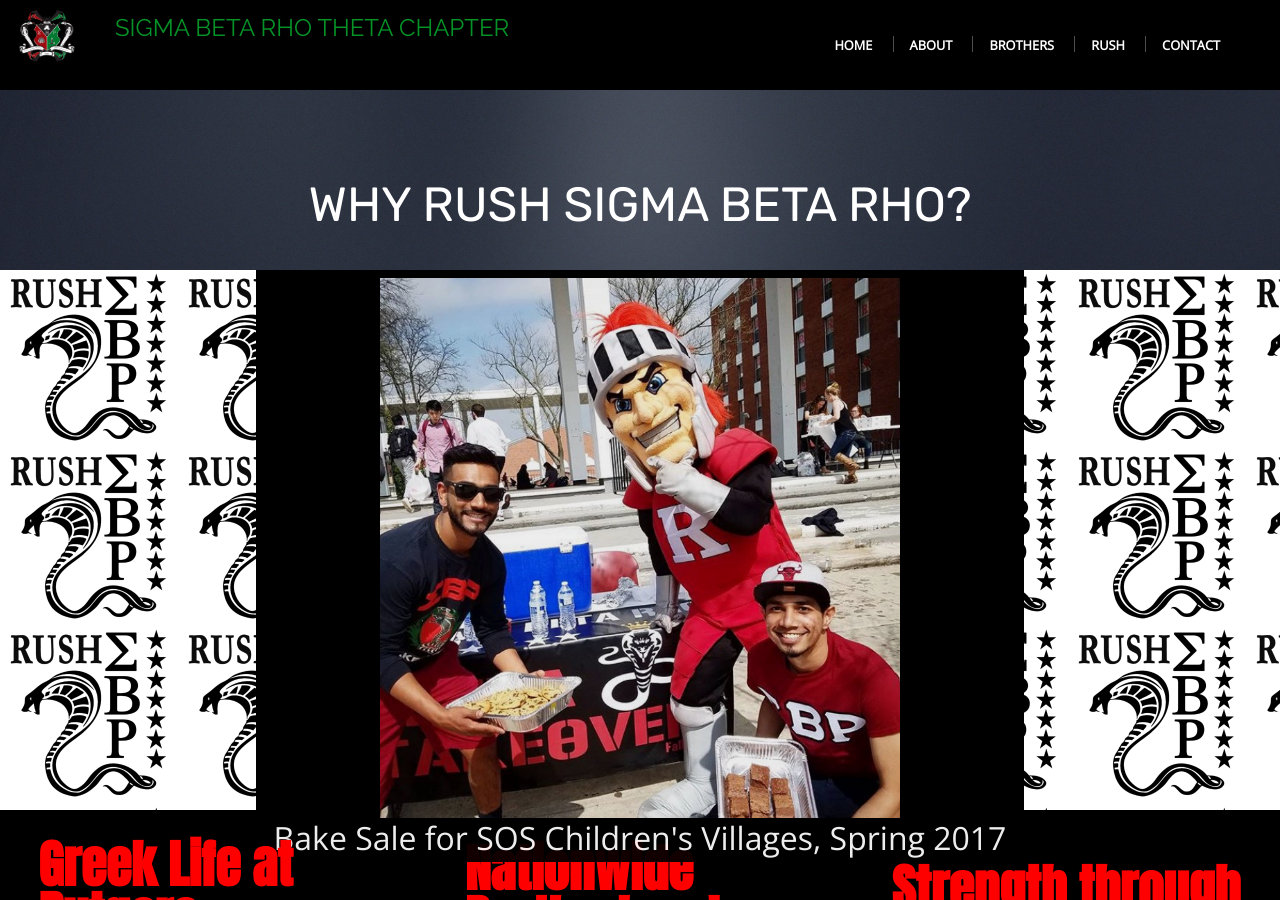
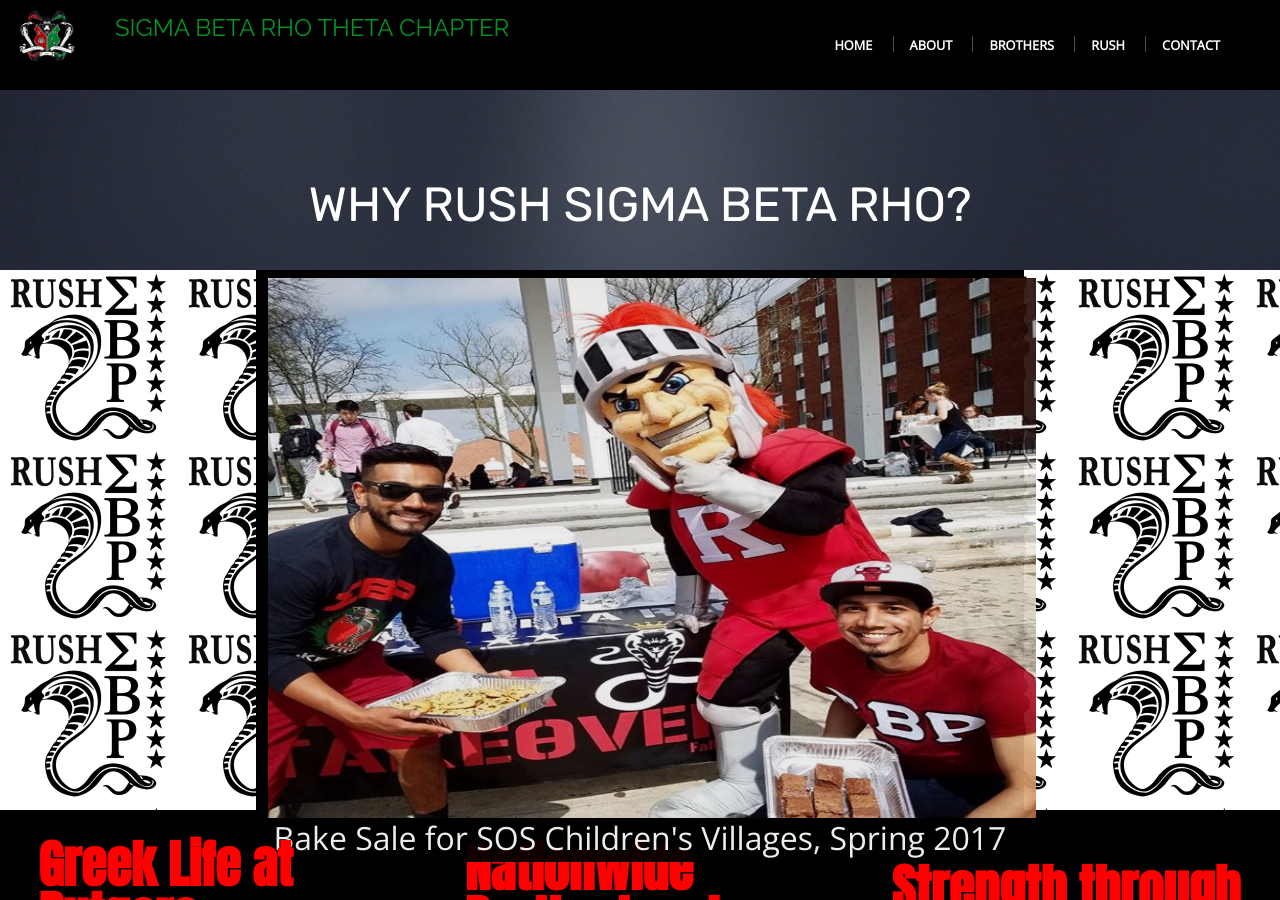
Before and after one commit to MilanPatel718/Theta, a Jekyll site: the page built from Rush/index.html, in a window 1280 px wide and 900 px high. Built offline with Jekyll 4.4.1, drawn with Linux system fonts in a browser that asks for light colours; nearby versions of some CDN libraries; some web fonts are replaced; library files that are not in the unit come from our copies.

Commit message:
final fix

```diff
--- a/css/main.css
+++ b/css/main.css
@@ -176,8 +176,8 @@
 }
 
 .RushShow{
-  max-width: 60vw;
-  max-height: 60vh;
+  width: 60vw;
+  height: 60vh;
 
 }
 
```
